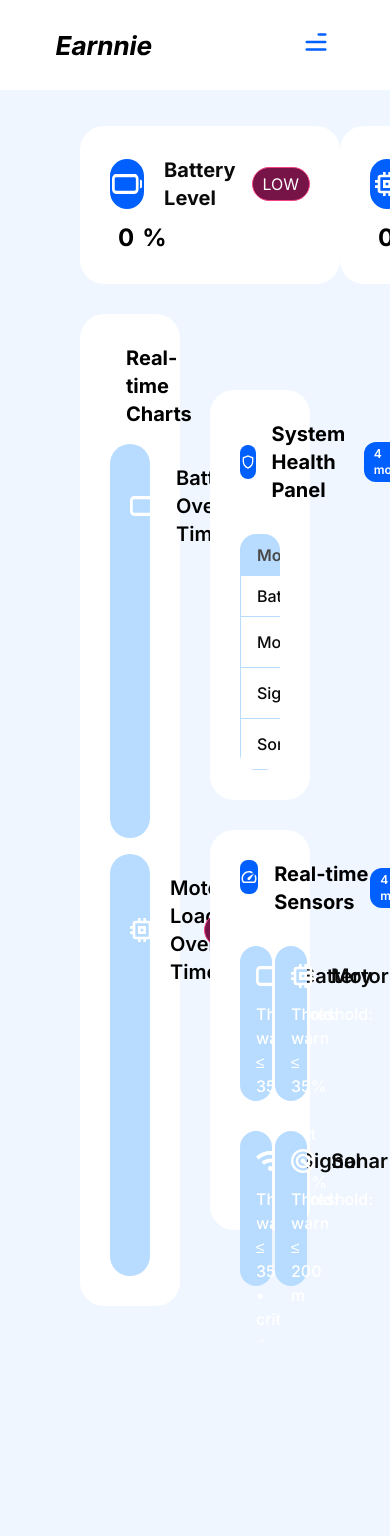
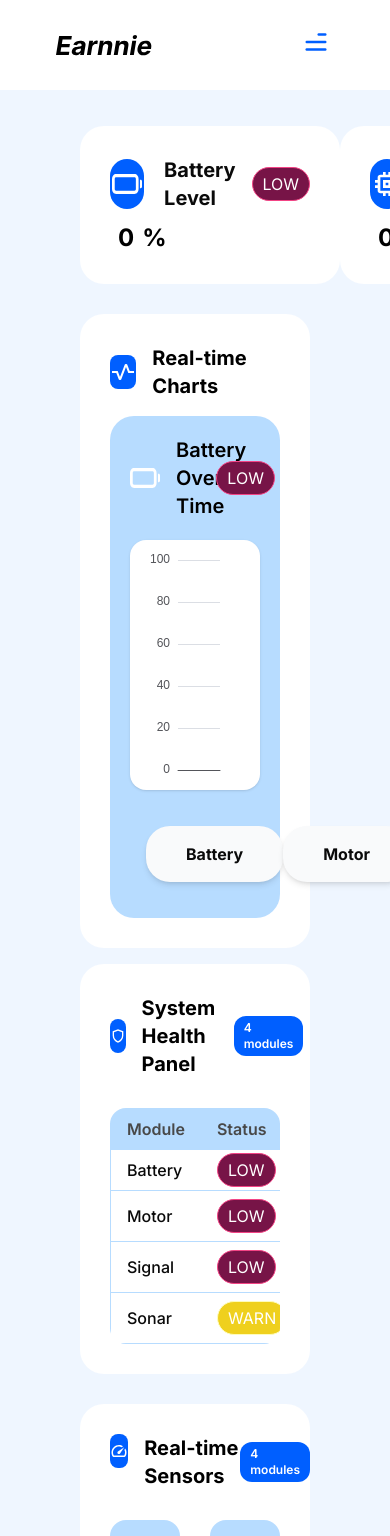
Before and after one commit to chayuearn-00/intern_project, a Vue app in the folder frontend/: page /Dashboard in a window 390 px wide. Shown: the top 1536 px of the page. Before the commit the page ends 1342 px from the top, so only its background shows below. Built offline with nearby package versions, Linux system fonts and the light colour scheme; no server answers.

Commit message:
r rai mai ru

```diff
--- a/frontend/src/components/LoginForm.vue
+++ b/frontend/src/components/LoginForm.vue
@@ -21,7 +21,7 @@
         <button class="bg-blue-600 text-white rounded-lg px-4 py-4 w-full mt-6 hover:bg-blue-700">Login</button>
         <div class="text-sm my-6 text-left">
           <span>Don't have an account? </span>
-          <a href="../views/RegisterPage.vue" class="text-black underline">Register</a>
+          <router-link to="/Register" class="text-black underline">Register</router-link>
         </div>
         <div class="flex items-center w-full my-6 px-6">
           <div class="flex-1 h-px bg-gray-300"></div>
--- a/frontend/src/components/TextCard.vue
+++ b/frontend/src/components/TextCard.vue
@@ -3,6 +3,13 @@
 import Download from '../assets/icons/Download.svg'
 import ArrowExplore from '../assets/icons/ArrowExplore.png'
 import InformationCard from './InformationCard.vue';
+import { useRouter } from 'vue-router';
+
+const router = useRouter();
+
+function dashboard() {
+    router.push('/Dashboard');
+}
 
 </script>
 
@@ -23,8 +30,9 @@
             <div class="flex gap-6 mt-4 lg:mt-10 place-items-center ">
                 <button
                     class="bg-primary hover:bg-blue-700 text-white text-sm lg:text-lg py-3 lg:py-4 px-8.5 rounded-lg flex items-center gap-2 transition"
+                    @click="dashboard"
                 >
-                    Explore
+                    Dashboard
                     <span class="transition-transform duration-300 hover:-rotate-45"
                         ><img :src="ArrowExplore" alt="arrow explore"  class="w-5 h-5" />
                     </span>
--- a/frontend/src/components/dashboard/ChartCard.vue
+++ b/frontend/src/components/dashboard/ChartCard.vue
@@ -6,7 +6,8 @@
             </div>
             <p class="text-black font-bold text-xl">Real-time Charts</p>
         </div>
-        <div class="flex flex-col w-full h-full bg-bg-secondary rounded-3xl p-5 justify-between gap-5">
+        <!-- <div class="flex flex-col w-full h-full bg-bg-secondary rounded-3xl p-5 justify-between gap-5"> -->
+        <div class="flex flex-col w-full h-full bg-bg-secondary rounded-3xl p-5 gap-5">
             <div class="flex justify-between items-center ">
                 <div class="flex gap-4">
                     <img :src="Battery" />
@@ -14,9 +15,35 @@
                 </div>
                 <Status device="battery" :value="data.battery"/>
             </div>
-            <Graph device="battery" :value="data.battery"/>
+            <Graph
+                device1="battery" :value1="data.battery"
+                device2="motor" :value2="data.motor"/>
+            <!-- <Graph :devices="devices" :initialRecords="records" /> -->
+            <!-- <Graph :devices="devices" /> -->
+            <div class="flex justify-between p-4">
+                <button
+                    class="show-graph"
+                    @click="show_graph.battery.value = !show_graph.battery.value"
+                    >Battery
+                </button>
+                <button
+                    class="show-graph"
+                    @click="show_graph.motor.value = !show_graph.motor.value"
+                    >Motor
+                </button>
+                <button
+                    class="show-graph"
+                    @click="show_graph.signal.value = !show_graph.signal.value"
+                    >Signal
+                </button>
+                <button
+                    class="show-graph"
+                    @click="show_graph.sonar.value = !show_graph.sonar.value"
+                    >Sonar
+                </button>
+            </div>
         </div>
-        <div class="flex flex-col w-full h-full bg-bg-secondary rounded-3xl p-5 justify-between gap-5">
+        <!-- <div class="flex flex-col w-full h-full bg-bg-secondary rounded-3xl p-5 justify-between gap-5">
             <div class="flex justify-between items-center">
                 <div class="flex gap-4">
                     <img :src="Motor" />
@@ -24,8 +51,8 @@
                 </div>
                 <Status device="motor" :value="data.motor"/>
             </div>
-            <Graph device="motor" :value="data.motor"/>
-        </div>
+            <Graph device1="motor" :value1="data.motor"/>
+        </div> -->
     </div>
 </template>
 
@@ -35,8 +62,33 @@
 import Motor from  '../../assets/icons/dashboard/Motor.svg'
 import Status from './Status.vue';
 import Graph from './Graph.vue';
+import { computed, ref } from 'vue';
 
 const props = defineProps ({
     data: Object,
 });
+
+const show_graph = {
+    battery: ref(true),
+    motor: ref(true),
+    signal: ref(true),
+    sonar: ref(true),
+};
+
+// make devices a computed property so updates propagate
+const devices = computed(() => {
+  const list = [];
+
+  if (show_graph.battery.value) {
+    list.push({ name: "battery", value: props.data.battery });
+  }
+  if (show_graph.motor.value) {
+    list.push({ name: "motor", value: props.data.motor });
+  }
+  if (show_graph.signal.value) {
+    list.push({ name: "signal", value: props.data.signal });
+  }
+
+  return list;
+});
 </script>
--- a/frontend/src/components/dashboard/Graph.vue
+++ b/frontend/src/components/dashboard/Graph.vue
@@ -1,5 +1,5 @@
 <template>
-    <div class="bg-white rounded-2xl shadow h-[250px] flex flex-col">
+    <div class="bg-white rounded-2xl shadow max-w-full h-[250px] flex flex-col">
       <div class="flex-1">
         <v-chart
           ref="chartRef"
@@ -16,12 +16,14 @@
 import * as echarts from "echarts";
 
 const props = defineProps ({
-    device: String,
-    value: Number
+    device1: String,
+    value1: Number,
+    device2: String,
+    value2: Number,
 });
 
-const data = ref([]);
-const currentValue = ref(props.value || 50);
+const data1 = ref([]);
+const data2 = ref([]);
 const chartRef = ref(null);
 let interval;
 
@@ -43,7 +45,14 @@
   },
   series: [
     {
-      name: props.device,
+      name: props.device1,
+      type: "line",
+      smooth: true,
+      data: [],
+      areaStyle: {}, // ทำให้มีพื้นหลังใต้เส้น
+    },
+    {
+      name: props.device2,
       type: "line",
       smooth: true,
       data: [],
@@ -60,38 +69,54 @@
 });
 
 onMounted(() => {
-  // Wait for DOM to be fully laid out and painted
+  // ensure chart resizes once the DOM is ready
   nextTick(() => {
     setTimeout(() => {
       if (chartRef.value) {
         chartRef.value.resize();
       }
-    }, 500);
+    }, 100);
   });
 
   watch(
-    () => props.value,
-    (newVal) => {
-      if (newVal !== undefined) {
-        updateChart(newVal);
+    () => [props.value1, props.value2],
+    ([newVal1, newVal2]) => {
+      if (newVal1 !== undefined) {
+        updateChart(newVal1, newVal2);
       }
     }
   );
 
-  function updateChart(value) {
+  function updateChart(val1, val2) {
     const time = new Date().toLocaleTimeString();
 
-    data.value.push({
+    data1.value.push({
       time,
-      value
+      value: val1
     });
 
-    if (data.value.length > 20) {
-      data.value.shift();
+    data2.value.push({
+      time,
+      value: val2
+    });
+
+    if (data1.value.length > 20) {
+      data1.value.shift();
     }
 
-    chartOption.value.xAxis.data = data.value.map(d => d.time);
-    chartOption.value.series[0].data = data.value.map(d => d.value);
+    if (val2 !== undefined) {
+    data2.value.push({ time, value: val2 });
+    if (data2.value.length > 20) data2.value.shift();
+  }
+
+  chartOption.value.xAxis.data = data1.value.map(d => d.time);
+
+  chartOption.value.series[0].data = data1.value.map(d => d.value);
+  // chartOption.value.series[1].data = data2.value.map(d => d.value);
+  chartOption.value.series[1].data =
+  val2 !== undefined
+    ? data2.value.map(d => d.value)
+    : [];
   }
 
   window.addEventListener("resize", handleResize);
--- a/frontend/src/style.css
+++ b/frontend/src/style.css
@@ -139,6 +139,12 @@
   .table-topic {
     @apply px-4 py-2 text-left text-menu text-base font-semibold
   }
+  .show-graph {
+    @apply py-4 px-10 bg-gray-50 rounded-3xl font-bold shadow-md cursor-pointer hover:bg-gray-100
+  }
+  .hide-graph {
+    @apply p-5 bg-gray-700 rounded-3xl font-bold shadow-md cursor-pointer hover:bg-gray-900
+  }
 }
 
 @keyframes marquee {
--- a/frontend/src/views/DashboardPage.vue
+++ b/frontend/src/views/DashboardPage.vue
@@ -9,8 +9,8 @@
                 <ConclutionCard device="signal" :value="data.signal"/>
                 <ConclutionCard device="sonar" :value="data.sonar"/>
             </div>
-            <div class="grid grid-cols-2 w-full h-full justify-between gap-7.5">
-                <div class="h-full">
+            <div class="flex flex-col lg:grid lg:grid-cols-2 w-full h-full justify-between gap-4 lg:gap-7.5">
+                <div class="w-full h-full">
                     <Chart :data="data"/>
                 </div>
                 <div class="flex flex-col w-full h-full justify-center gap-7.5">
@@ -28,7 +28,10 @@
 import RealtimeSensorsCard from '../components/dashboard/RealtimeSensorsCard.vue';
 import SystemHealthPanelCard from '../components/dashboard/SystemHealthPanelCard.vue';
 import Chart from '../components/dashboard/ChartCard.vue';
-import { ref, onMounted } from "vue"
+import { ref } from "vue"
+import { useRouter } from 'vue-router';
+
+const router = useRouter();
 
 const data = ref({
   battery: 0,
@@ -42,4 +45,15 @@
 ws.onmessage = (event) => {
   data.value = JSON.parse(event.data)
 }
+
+ws.onclose = (event) => {
+  // 1008 = policy violation (auth fail)
+  if (event.code === 1008) {
+    router.push("/login")
+  }
+}
+
+ws.onerror = () => {
+  router.push("/login")
+}
 </script>
```
Also changed, not shown: 2 other files (tests, documents, lock files or other folders).
